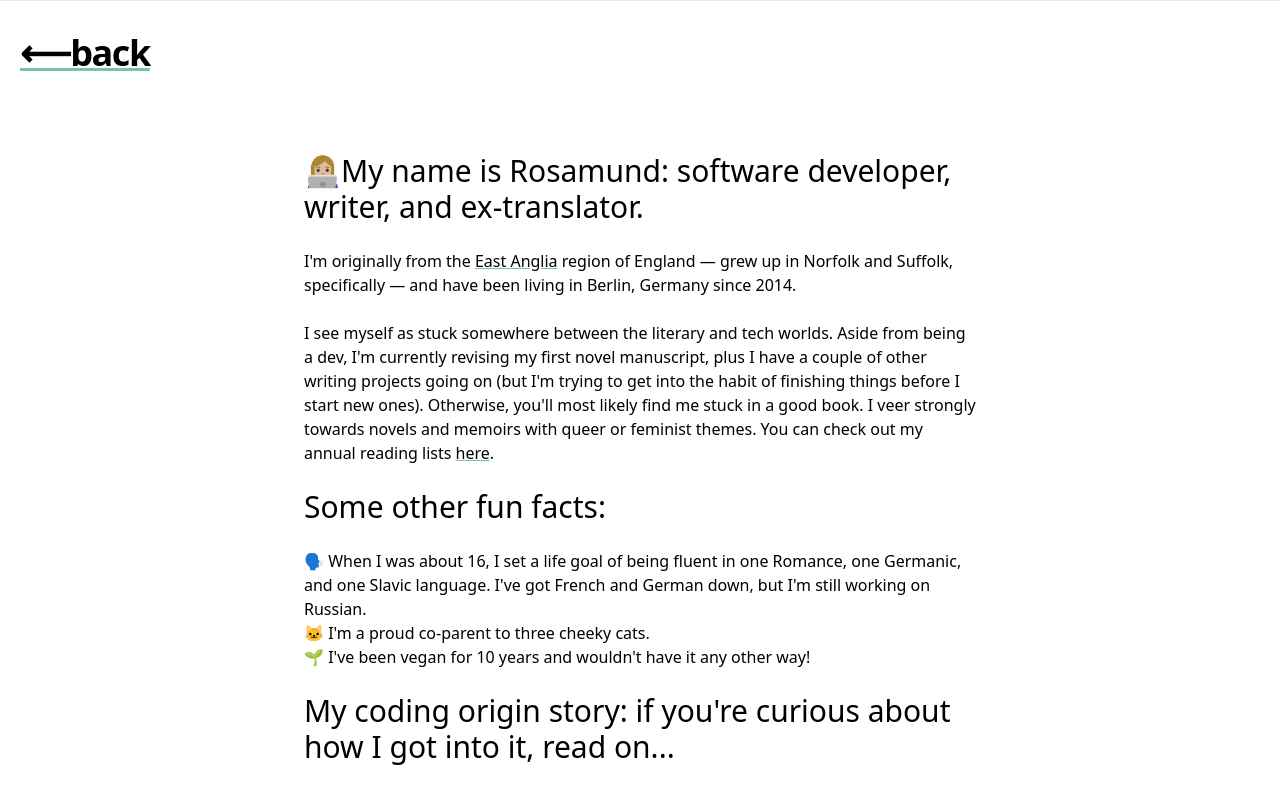
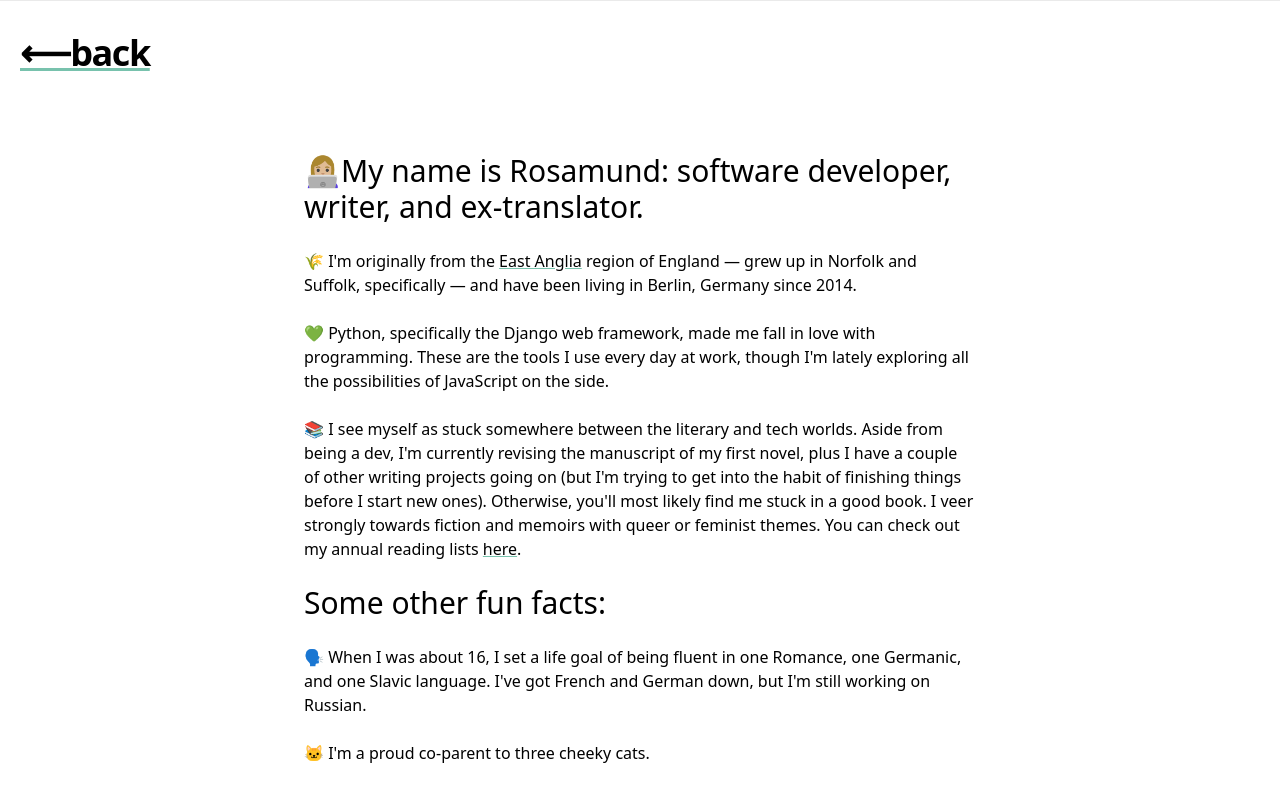
Before and after one commit to rosamundm/devblog, a Next.js app: page /about in a window 1280 px wide. Shown: the top 791 px of the page. Built offline with nearby package versions, Linux system fonts and the light colour scheme.

Commit message:
More about page updates

```diff
--- a/pages/about.js
+++ b/pages/about.js
@@ -23,15 +23,20 @@ export default function About() {
               </h2>
                   <br></br>
               <p>
-                  I'm originally from the <a href="https://en.wikipedia.org/wiki/East_Anglia\">East Anglia</a> region of England — grew
+                🌾 I'm originally from the <a href="https://en.wikipedia.org/wiki/East_Anglia\">East Anglia</a> region of England — grew
                   up in Norfolk and Suffolk, specifically — and have been living in Berlin, Germany since 2014.
               </p>
                   <br></br>
               <p>
-                  I see myself as stuck somewhere between the literary and tech worlds. Aside from being a dev, I'm currently revising my
-                  first novel manuscript, plus I have a couple of other writing projects going on (but I'm trying to get into the habit of
+                💚 Python, specifically the Django web framework, made me fall in love with programming. These are the tools I use every day at work,
+                  though I'm lately exploring all the possibilities of JavaScript on the side.
+              </p>
+                  <br></br>
+              <p>
+                  📚 I see myself as stuck somewhere between the literary and tech worlds. Aside from being a dev, I'm currently revising the
+                  manuscript of my first novel, plus I have a couple of other writing projects going on (but I'm trying to get into the habit of
                   finishing things before I start new ones). Otherwise, you'll most likely find me stuck in a good book. I veer strongly
-                  towards novels and memoirs with queer or feminist themes. You can check out my annual reading lists <a href="/reading-2022/">here</a>.
+                  towards fiction and memoirs with queer or feminist themes. You can check out my annual reading lists <a href="/reading-2022/">here</a>.
               </p>
                   <br></br>
               <h2 className="text-3xl">
@@ -44,11 +49,14 @@ export default function About() {
                       Germanic, and one Slavic language. I've got French and German down, but I'm
                       still working on Russian.
                   </li>
+                    <br></br>
                   <li>
                       🐱 I'm a proud co-parent to three cheeky cats.
                   </li>
+                    <br></br>
                   <li>
-                      🌱 I've been vegan for 10 years and wouldn't have it any other way!
+                      🌱 I've been vegan for 10 years and wouldn't have it any other way! Watch this space for a page
+                      on my favourite places to eat in Berlin.
                   </li>
 
               </ul>
```
Also changed, not shown: _posts/review-codecademy-pro.md (added, +37 -0 lines).
